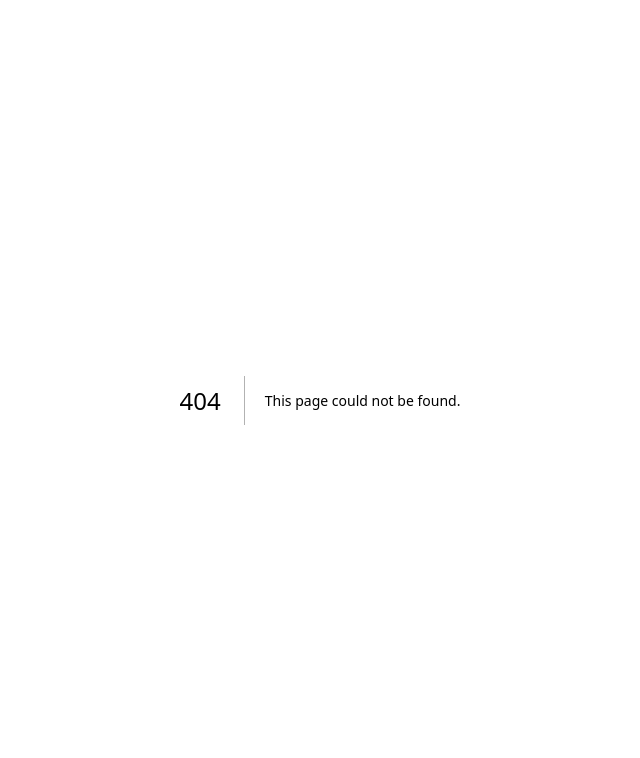
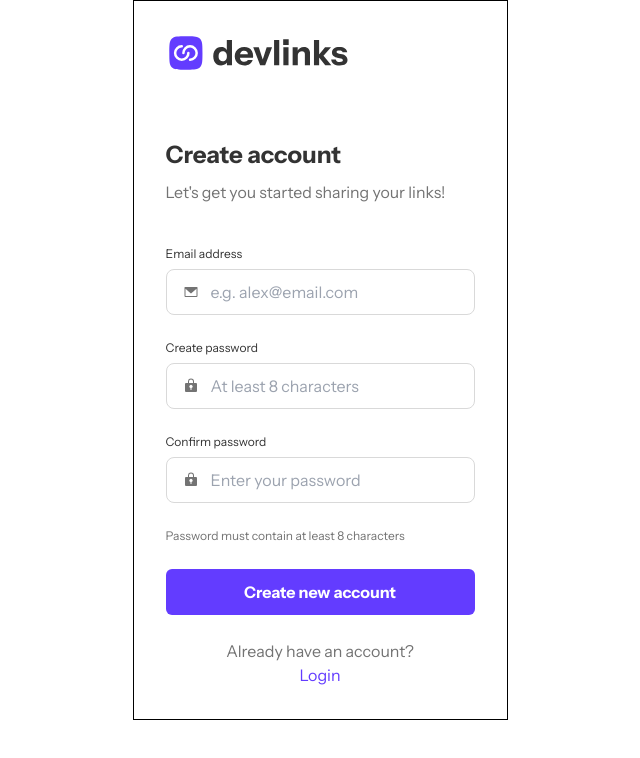
Before and after one commit to shaversj/link-sharing-app, a Next.js app: page /register in a window 1280 px wide. Before the commit this address had no page. Shown: the top 758 px of the page, without its empty margins (320-960 px from the left). Built offline with nearby package versions, Linux system fonts and the light colour scheme.

Commit message:
Add register page

```diff
--- /dev/null
+++ b/src/app/register/page.tsx
@@ -0,0 +1,32 @@
+import Image from "next/image";
+import Input from "@/components/Input";
+
+export default function RegisterPage() {
+  return (
+    <div className={"w-[375px] border p-8 font-instrumentSans antialiased"}>
+      <Image src="/images/logo-devlinks-large.svg" alt="Logo" width={182.5} height={40} />
+      <div className={"space-y-[8px] pt-[64px]"}>
+        <h2 className={"text-left align-top text-[24px] font-bold leading-[150%] text-dark-gray"}>Create account</h2>
+        <p className={"text-[15.9px] leading-[150%] text-gray"}>Let's get you started sharing your links!</p>
+      </div>
+
+      <form className={"pt-[40px]"}>
+        <div className={"space-y-[24px]"}>
+          <Input label="Email address" iconVariant="email" type="email" name="email" placeholder="e.g. alex@email.com" />
+          <Input label="Create password" iconVariant="password" type="password" name="password" placeholder="At least 8 characters" />
+          <Input label="Confirm password" iconVariant="password" type="password" name="password" placeholder="Enter your password" />
+          <p className={"text-[12px] leading-[150%] text-gray"}>Password must contain at least 8 characters</p>
+          <button className={"w-full rounded-md bg-purple px-[27px] py-[11px] align-top text-[16px] font-bold leading-[150%] text-white"} type="submit">
+            Create new account
+          </button>
+          <div className={"text-center text-[16px] leading-[150%]"}>
+            <p className={"text-gray"}>Already have an account?</p>
+            <a className={"text-purple"} href="/login">
+              Login
+            </a>
+          </div>
+        </div>
+      </form>
+    </div>
+  );
+}
```
